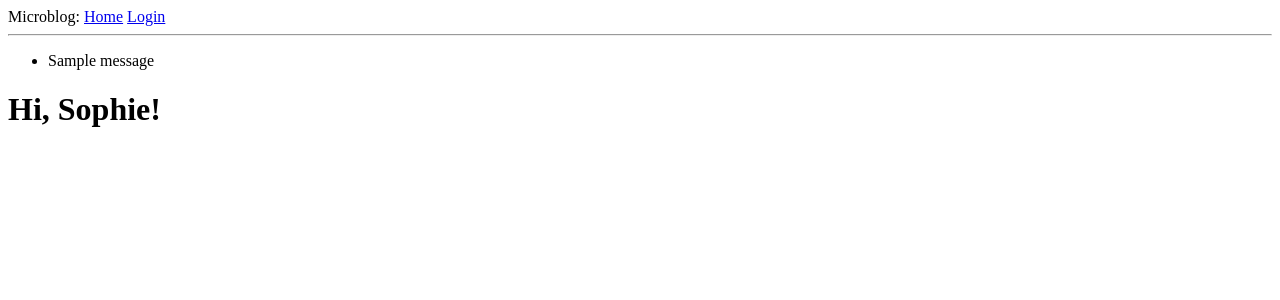
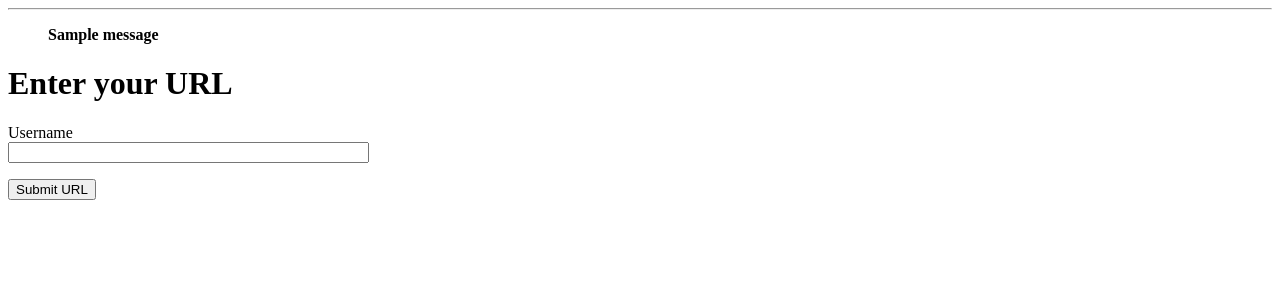
Before and after one commit to sophellwood/QHACKS2022, a Flask app: page / in a window 1280 px wide. Shown: the top 300 px of the page. Run offline with Flask 2, Linux system fonts and the light colour scheme; one stand-in notice (Sample message) is shown; some libraries are stand-ins or nearby versions.

Commit message:
Remove index

```diff
--- a/app/server.py
+++ b/app/server.py
@@ -23,10 +23,7 @@
     return random_url
 
 @app.route('/')
-@app.route('/index')
-def index():
 
-    return render_template('index.html', title='Your URL')
 
 
 @app.route('/login', methods=['GET', 'POST'])
@@ -50,24 +47,19 @@
                 flash("not a valid url")
                 return render_template('login.html',  title='Home', form=form)
 
-            #return redirect(url_for('index'))
             dburl = URL(og_url = url, short_url = new_url)
             db.session.add(dburl)
             db.session.commit()
-            print("Successful submission")
             flash(new_url)
-            return redirect(url_for('index'))
+            return redirect(url_for('login'))
     return render_template('login.html',  title='Home', form=form)
 
 @app.route('/<short>')
 def return_url(short):
     db_data = URL.query.all()
-    print(short)
     short = request.host_url + short
-    print(short)
     for i in db_data:
         if short == i.short_url:
-            print(i.og_url)
             return redirect(i.og_url)
 
-    return render_template('index.html')
+    return render_template('login.html')
--- a/app/templates/base.html
+++ b/app/templates/base.html
@@ -7,17 +7,15 @@
 
     </head>
     <body>
-        <div>
-            Microblog:
-            <a href="{{ url_for('index') }}">Home</a>
-            <a href="{{ url_for('login') }}">Login</a>
-        </div>
+
         <hr>
         {% with messages = get_flashed_messages() %}
         {% if messages %}
         <ul>
             {% for message in messages %}
-            <li>{{ message }}</li>
+            <div class="alert alert-info">
+                <strong>{{ message }}</strong>
+            </div>
             {% endfor %}
         </ul>
         {% endif %}
--- a/app/templates/index.html
+++ /dev/null
@@ -1,6 +0,0 @@
-{% extends "base.html" %}
-
-{% block content %}
-    <h1>Hi, Sophie!</h1>
-
-{% endblock %}
```
Also changed, not shown: app/site.db.
